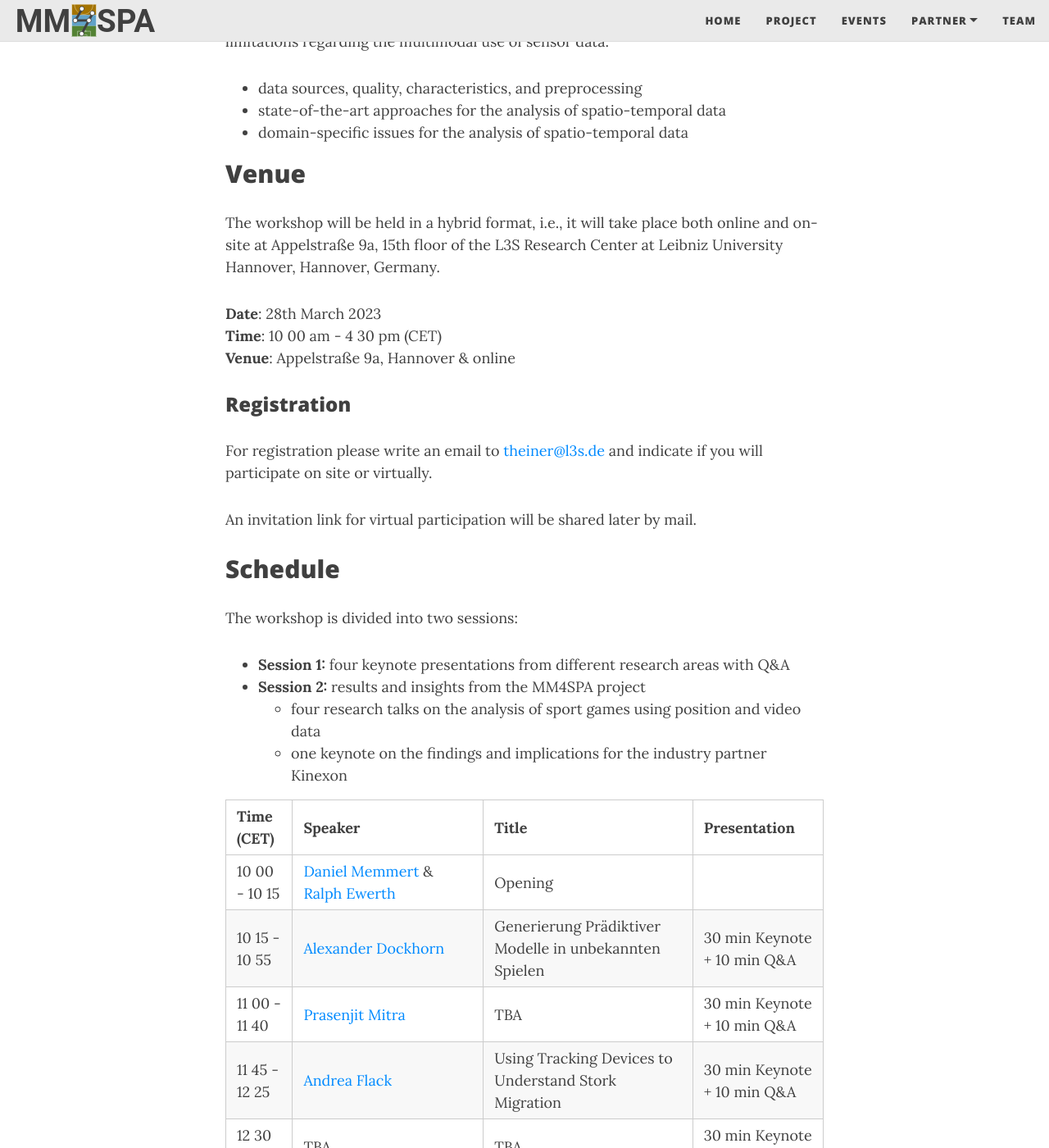
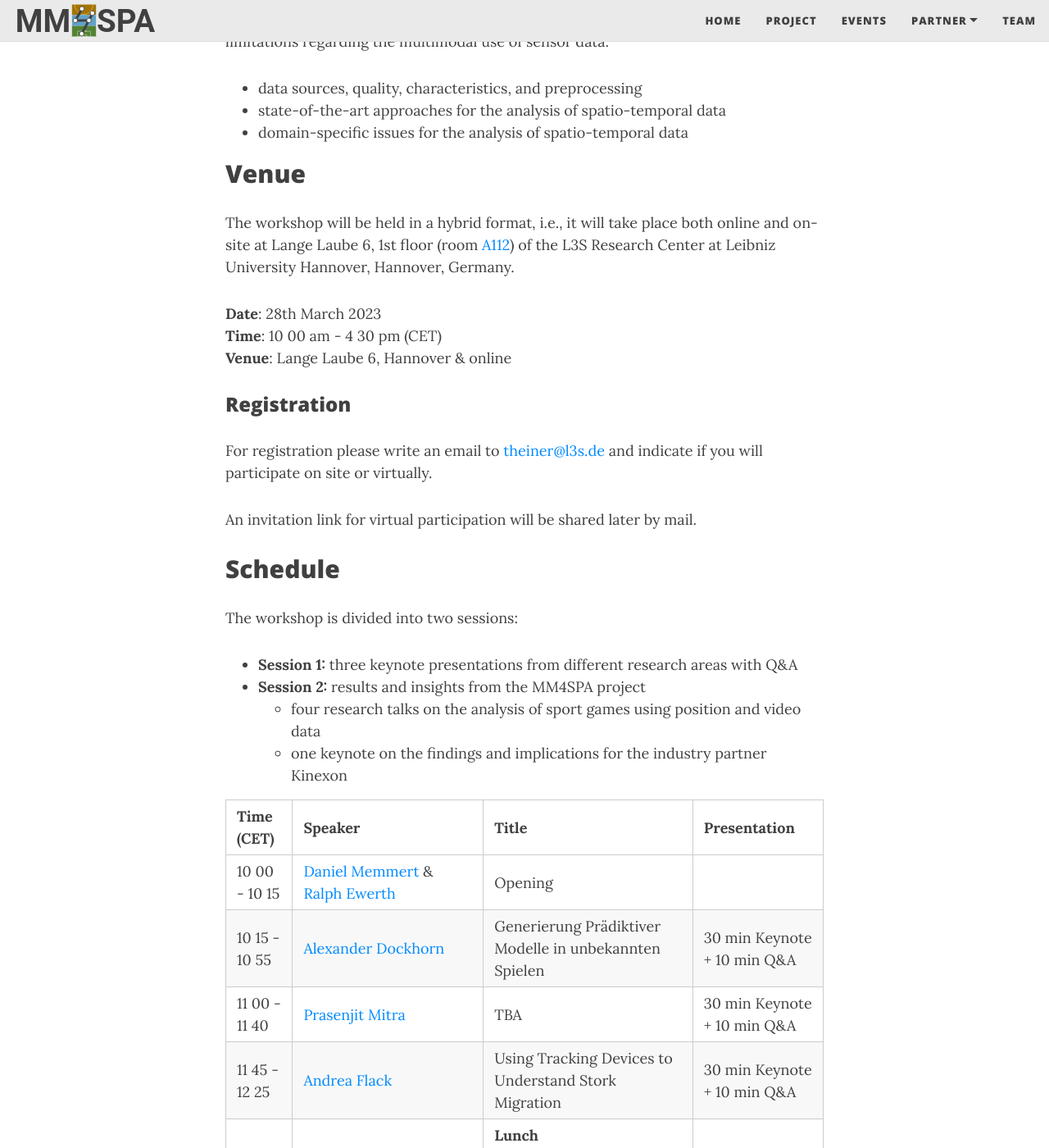
Before and after one commit to MM4SPA/project, a Jekyll site: the page built from workshop.md, in a window 1280 px wide and 1400 px high, scrolled down 1254 px. Shown: the whole window at 82% size. Built offline with Jekyll 4.4.1, drawn with Linux system fonts in a browser that asks for light colours; nearby versions of some CDN libraries; some of the changed text lies outside the part shown.

Commit message:
updated schedule

```diff
--- a/workshop.md
+++ b/workshop.md
@@ -23,11 +23,11 @@
 
 ## Venue
 
-The workshop will be held in a hybrid format, i.e., it will take place both online and on-site at Appelstraße 9a, 15th floor of the L3S Research Center at Leibniz University Hannover, Hannover, Germany.
+The workshop will be held in a hybrid format, i.e., it will take place both online and on-site at Lange Laube 6, 1st floor (room <a href="https://info.cafm.uni-hannover.de/room/1926.001.A112">A112</a>) of the L3S Research Center at Leibniz University Hannover, Hannover, Germany.
 
 **Date**: 28th March 2023
 **Time**: 10 00 am - 4 30 pm (CET)
-**Venue**: Appelstraße 9a, Hannover & online
+**Venue**: Lange Laube 6, Hannover & online
 
 ### Registration
 
@@ -42,7 +42,7 @@
 
 The workshop is divided into two sessions:
 
-- **Session 1:** four keynote presentations from different research areas with Q&A
+- **Session 1:** three keynote presentations from different research areas with Q&A
 - **Session 2:** results and insights from the MM4SPA project
   - four research talks on the analysis of sport games using position and video data
   - one keynote on the findings and implications for the industry partner Kinexon
@@ -53,12 +53,11 @@
 | 10 15 - 10 55 | <a href="https://adockhorn.github.io/">Alexander Dockhorn</a>                                                                                                                                                                                                                                                                                  | Generierung Prädiktiver Modelle in unbekannten Spielen                             | 30 min Keynote + 10 min Q&A |
 | 11 00 - 11 40 | <a href="https://ist.psu.edu/directory/pum10">Prasenjit Mitra</a>                                                                                                                                                                                                                                                                              | TBA                                                                                | 30 min Keynote + 10 min Q&A |
 | 11 45 - 12 25 | <a href="https://www.ab.mpg.de/person/98269/2736">Andrea Flack</a>                                                                                                                                                                                                                                                                             | Using Tracking Devices to Understand Stork Migration                               | 30 min Keynote + 10 min Q&A |
-| 12 30 - 13 10 | TBA                                                                                                                                                                                                                                                                                                                                            | TBA                                                                                | 30 min Keynote + 10 min Q&A |
-|               |                                                                                                                                                                                                                                                                                                                                                | Lunch                                                                              |                             |
+|               |                                                                                                                                                                                                                                                                                                                                                | **Lunch**                                                                          |                             |
 | 14 00 - 14 20 | Henrik Biermann & Manuel Bassek, Robert Rein, Daniel Memmert (DSHS Köln)                                                                                                                                                                                                                                                                       | Contextualization of Analysis in Handball and Soccer with Tactical Periodization   | 15 min + 5 min Q&A          |
-| 14 25 - 14 45 | Jonas Theiner (L3S)                                                                                                                                                                                                                                                                                                                            | Sports Field Registration as Multimodal Fusion of Player Position and Video Data | 15 min + 5 min Q&A          |
+| 14 25 - 14 45 | Jonas Theiner (L3S)                                                                                                                                                                                                                                                                                                                            | Sports Field Registration as Multimodal Fusion of Player Position and Video Data   | 15 min + 5 min Q&A          |
 | 14 50 - 15 10 | Dominik Raabe, Robert Rein, Daniel Memmert (DSHS Köln)                                                                                                                                                                                                                                                                                         | Spatiotemporal Data Analysis with Graph-based Deep Learning                        | 15 min + 5 min Q&A          |
-| 15 15 - 15 35 | TBA (L3S)                                                                                                                                                                                                                                                                                                                                      | TBA                                                                                | 15 min + 5 min Q&A          |
+| 15 15 - 15 35 | Wolfgang Gritz (L3S)                                                                                                                                                                                                                                                                                                                           | On the Impact of Multimodal Approaches for Event Detection in Team Sports          | 15 min + 5 min Q&A          |
 | 15 40 - 16 25 | <a href="https://dbis.dmi.unibas.ch/team/philipp-seidenschwarz/">Philipp Seidenschwarz</a> (Kinexon)                                                                                                                                                                                                                                           | Practical Implications from Kinexon                                                | 30 min Keynote + 10 min Q&A |
 | 16 20         |                                                                                                                                                                                                                                                                                                                                                | Closing                                                                            |                             |
 | 16 30 - ?     |                                                                                                                                                                                                                                                                                                                                                | Come-together                                                                      |                             |
```
